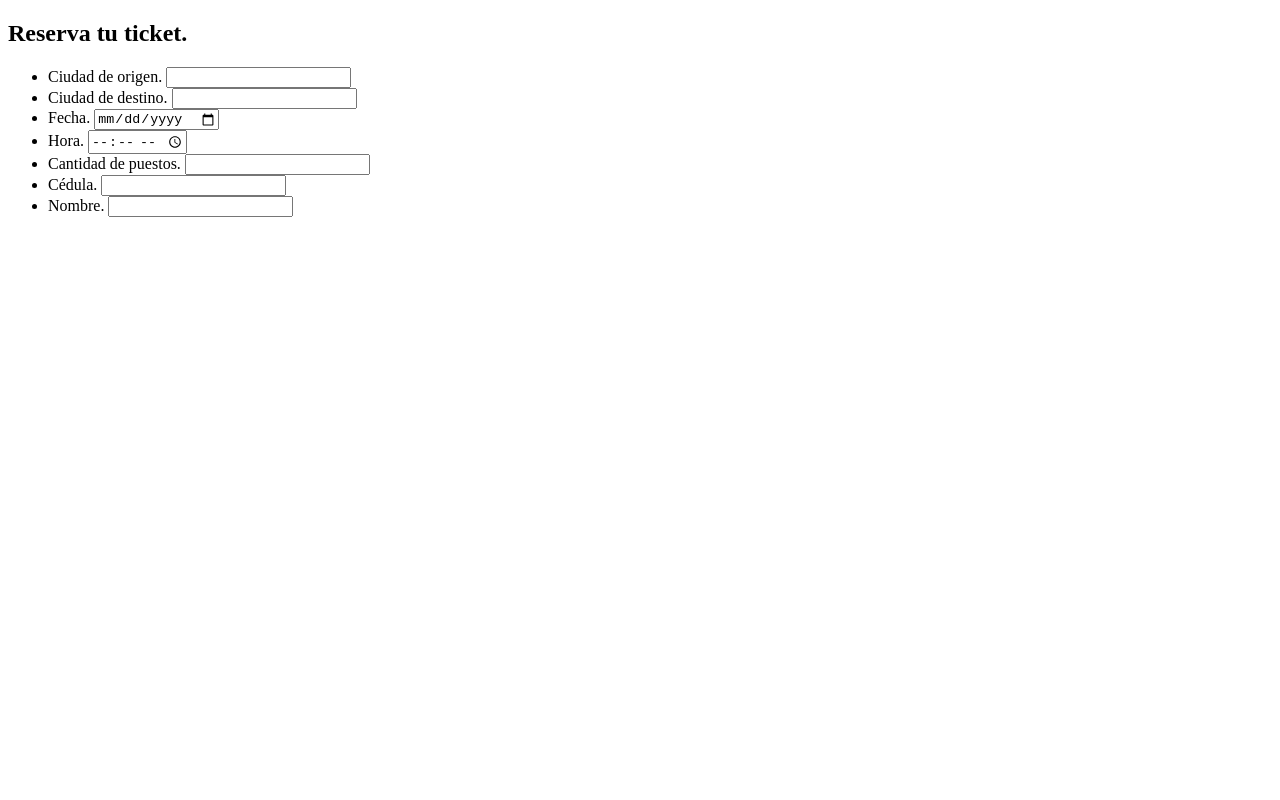
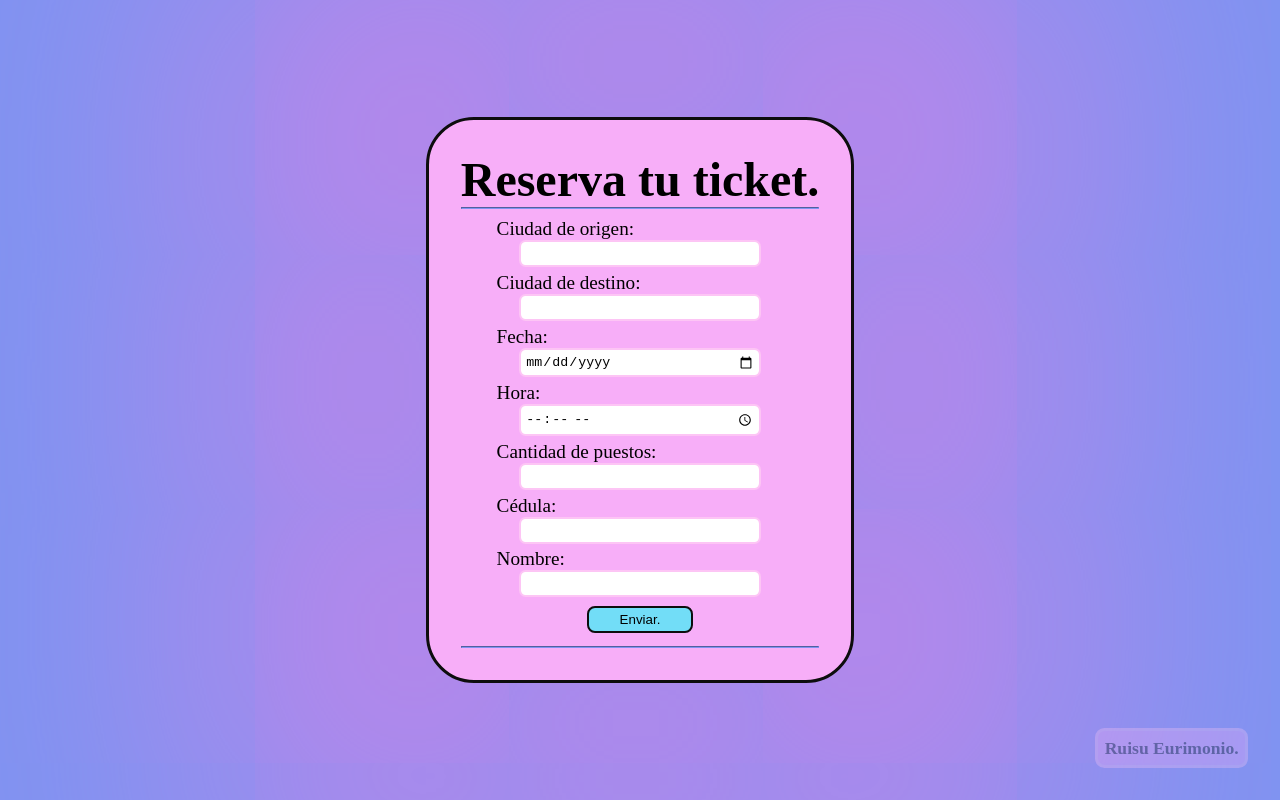
Before and after one commit to RuisuEurimonio/Simple-page-tickets-sales, a plain HTML site: page index.html in a window 1280 px wide. Drawn offline with Linux system fonts and the light colour scheme.

Commit message:
I added the styles for the index

```diff
--- a/index.html
+++ b/index.html
@@ -4,42 +4,53 @@
     <meta charset="UTF-8">
     <meta http-equiv="X-UA-Compatible" content="IE=edge">
     <meta name="viewport" content="width=device-width, initial-scale=1.0">
+    <link href="styles/form.css" type="text/css" rel="stylesheet" />
     <title>Tickets</title>
 </head>
 <body>
+    <div class="mark">
+        <h3> Ruisu Eurimonio. </h3>
+    </div>
     <div class="container">
         <div class="subcontainer">
             <h2> Reserva tu ticket. </h2>
+            <hr>
             <ul>
+                <form>
                     <li>
-                    <label for="cityOrigin"> Ciudad de origen. </label>
+                        <label for="cityOrigin"> Ciudad de origen: </label>
                         <input type="text" id="cityOrigin" name="cityOrigin"/>
                     </li>
                     <li>
-                    <label for="cityDestiny"> Ciudad de destino. </label>
+                        <label for="cityDestiny"> Ciudad de destino: </label>
                         <input type="text" id="cityDestiny" name="cityDestiny"/>
                     </li>
                     <li>
-                    <label for="date"> Fecha. </label>
+                        <label for="date"> Fecha: </label>
                         <input type="date" id="date" name="date"/>
                     </li>
                     <li>
-                    <label for="hour"> Hora. </label>
+                        <label for="hour"> Hora: </label>
                         <input type="time" id="hour" name="hour"/>
                     </li>
                     <li>
-                    <label for="placeNumber"> Cantidad de puestos. </label>
+                        <label for="placeNumber"> Cantidad de puestos: </label>
                         <input type="number" id="placeNumber" name="placeNumber"/>
                     </li>
                     <li>
-                    <label for="identification"> Cédula. </label>
+                        <label for="identification"> Cédula: </label>
                         <input type="texy" id="identification" name="identification">
                     </li>
                     <li>
-                    <label for="name"> Nombre. </label>
+                        <label for="name"> Nombre: </label>
                         <input type="text" id="name" name="name">
                     </li>
+                    <li>
+                        <button type="button" id="sendInfo"> Enviar. </button>
+                    </li>
+                </form>
             </ul>
+            <hr>
         </div>
     </div>
 </body>
--- /dev/null
+++ b/styles/form.css
@@ -0,0 +1,117 @@
+*{
+    margin: 0;
+    padding: 0;
+}
+
+/* variable for the colors with the global scope with ":root" */
+:root{
+    --color-light-pink: #FDC5F5;
+    --color-pink: #F7AEF8;
+    --color-purple: #B388EB;
+    --color-blue: #8093F1;
+    --color-light-blue: #72DDF7;
+}
+
+body{
+    height: 100vh;
+    width: 100vw;
+    display: flex;
+    align-items: center;
+    justify-content: center;
+    background-color: var(--color-blue);
+}
+
+div.mark{
+    position: absolute;
+    bottom: 2em;
+    right: 2em;
+    border: .2em solid var(--color-light-pink);
+    padding: .4em;
+    border-radius: .6em;
+    background-color: var(--color-pink);
+    opacity: 0.3;
+}
+
+div.mark h3{
+    font-size:1.1em;
+}
+
+.container{
+    padding: 2em;
+    border: .2em solid #0d0d0d;
+    border-radius: 3em;
+    box-shadow: 0 0 15em 15em var(--color-purple);
+    background-color: #F7AEF8;
+}
+
+.subcontainer{
+    width: 100%;
+    height: 100%;
+}
+
+.subcontainer h2{
+    text-align: center;
+    font-size: 3em;
+}
+
+.subcontainer hr{
+    border-color: var(--color-blue);
+
+}
+
+.subcontainer ul{
+    margin: .6em auto;
+    width: 80%;
+}
+
+.subcontainer ul form li{
+    list-style: none;
+    display: flex;
+    flex-direction: column;
+    margin: .3em auto;
+}
+
+.subcontainer ul form li label{
+    font-size: 1.2em;
+}
+
+.subcontainer ul form li input{
+    margin: auto;
+    width: 80%;
+    border: .2em solid var(--color-light-pink);
+    border-radius: .5em;
+    padding: .3em;
+    transition: .2s;
+}
+
+.subcontainer ul form li input:active,
+.subcontainer ul form li input:focus {
+    transition: .3s;
+    transform: scaleX(1.02);
+    border-color: var(--color-light-blue);
+    outline: none;
+}
+
+.subcontainer ul form button{
+    margin: .3em auto;
+    width: 8em;
+    height: 2em;
+    background-color:var(--color-light-blue);
+    border: .2em solid #0d0d0d;
+    border-radius: .6em;
+    transition: .4s;
+}
+
+.subcontainer ul form button:hover{
+    transition: .6s;
+    box-shadow: .1em .3em .5em 0 var(--color-blue);
+    background-color: var(--color-blue);
+    transform: scale(1.03, 1.03);
+    cursor: pointer;
+}
+
+.subcontainer ul form button:active{
+    transition: .1s;
+    box-shadow: .1em .2em .4em 0 var(--color-blue);
+    transform: scale(0.95, 0.95);
+}
```
Lines whose indentation alone changed are shown as unchanged.
